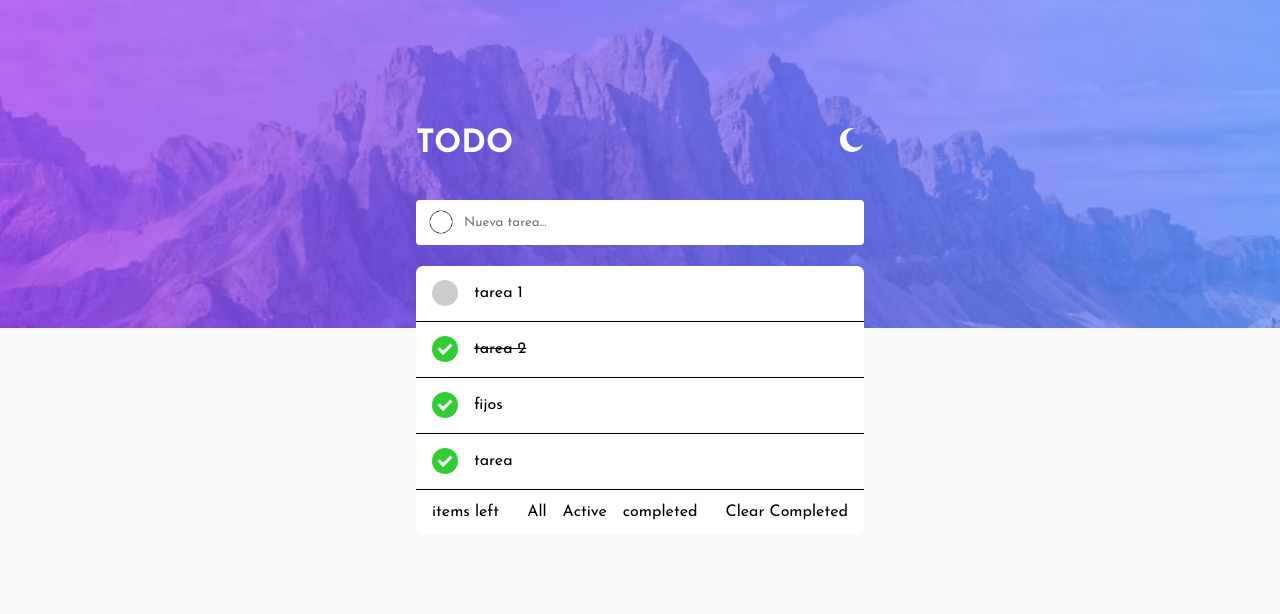
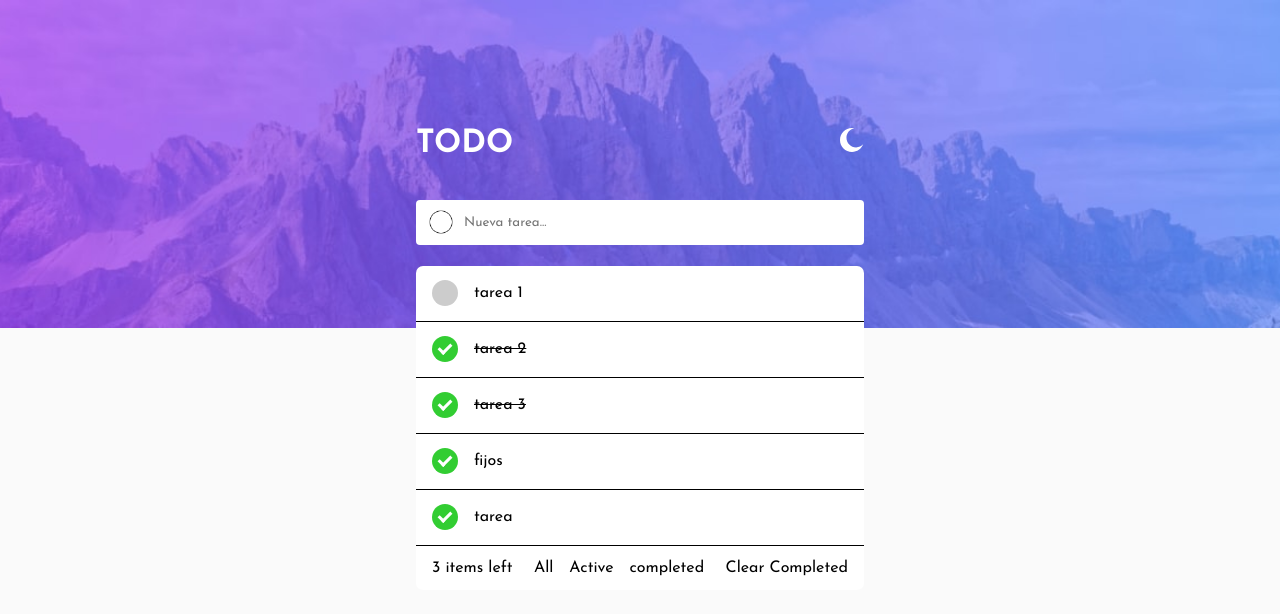
Before and after one commit to jorgeheiden/Todo-app, an Angular app: page / in a window 1280 px wide. Shown: the top 614 px of the page. Built offline with nearby package versions, Linux system fonts and the light colour scheme.

Commit message:
Filtro por elementos activos

```diff
--- a/src/app/componentes/home/home.component.html
+++ b/src/app/componentes/home/home.component.html
@@ -12,7 +12,7 @@
                 <input type="text" (keyup.enter)="inputEnter(inputTareas.value)" [formControl]="inputTareas" placeholder="Nueva tarea...">
             </div>
             <ul class="contenedor-tareas">
-                <li *ngFor="let tarea of tareas" (mouseover)="btnEliminarMostrar(tarea)" (mouseleave)="btnEliminarOcultar(tarea)">
+                <li  *ngFor="let tarea of tareas" [ngClass]="{'ocultarTarea': tarea.ocultar}" (mouseover)="btnEliminarMostrar(tarea)" (mouseleave)="btnEliminarOcultar(tarea)" >
                     <div class="contenedor-checkbox">
                         <label class="container">
                             <input type="checkbox"  [checked]="tarea.estado" (change)="estado(tarea, $event)">
@@ -53,10 +53,10 @@
 
             </ul>
             <ul class="opciones">
-                <li>items left</li>
+                <li>{{itemsLeft}} items left</li>
                 <div class="opciones-center">
                     <li>All</li>
-                    <li>Active</li>
+                    <li (click)="active()">Active</li>
                     <li>completed</li>
                 </div>
                 <li class="clear">Clear Completed</li>
--- a/src/app/componentes/home/home.component.scss
+++ b/src/app/componentes/home/home.component.scss
@@ -189,3 +189,7 @@
 .opciones li {
   list-style-type: none;
 }
+
+.ocultarTarea{
+  display: none!important;
+}
--- a/src/app/componentes/home/home.component.ts
+++ b/src/app/componentes/home/home.component.ts
@@ -8,38 +8,53 @@ import { FormControl } from '@angular/forms';
 })
 export class HomeComponent implements OnInit {
   tareas = [
-    { tarea: 'tarea 1', estado: false, hover: true },
-    { tarea: 'tarea 2', estado: true, hover: true },
+    { tarea: 'tarea 1', estado: false, hover: true, ocultar: false },
+    { tarea: 'tarea 2', estado: true, hover: true, ocultar: false },
+    { tarea: 'tarea 3', estado: true, hover: true, ocultar: false },
   ];
   ocultarBoton = true;
-
+  itemsLeft!: number;
   constructor() {}
 
   inputTareas = new FormControl();
-  checkbox = new FormControl()
+  checkbox = new FormControl();
 
   ngOnInit(): void {
+    this.itemsLeftFunction();
   }
   inputEnter(tarea: any) {
-    this.tareas.push({ tarea: tarea, estado: false, hover: true });
+    this.tareas.push({
+      tarea: tarea,
+      estado: false,
+      hover: true,
+      ocultar: false,
+    });
     console.log(tarea);
     //Vacia el input, mediante un reset() del FormContro()
     this.inputTareas.reset();
+    this.itemsLeftFunction();
   }
-  estado(tarea:any, evento:any){
-
-      this.tareas[this.tareas.indexOf(tarea)].estado = evento.target.checked
-
+  estado(tarea: any, evento: any) {
+    this.tareas[this.tareas.indexOf(tarea)].estado = evento.target.checked;
   }
 
   btnEliminarMostrar(tarea: any) {
-    tarea.hover = false
+    tarea.hover = false;
   }
-  btnEliminarOcultar(tarea:any){
-    tarea.hover = true
+  btnEliminarOcultar(tarea: any) {
+    tarea.hover = true;
   }
-  eliminarTarea(tarea:any){
-    const indice = this.tareas.indexOf(tarea)
-    this.tareas.splice(indice, 1)
+  eliminarTarea(tarea: any) {
+    const indice = this.tareas.indexOf(tarea);
+    this.tareas.splice(indice, 1);
+    this.itemsLeftFunction();
+  }
+  itemsLeftFunction() {
+    this.itemsLeft = this.tareas.length;
+  }
+  active() {
+    this.tareas
+      .filter((elemento) => elemento.estado)
+      .map((elemento) => (elemento.ocultar = true));
   }
 }
```
